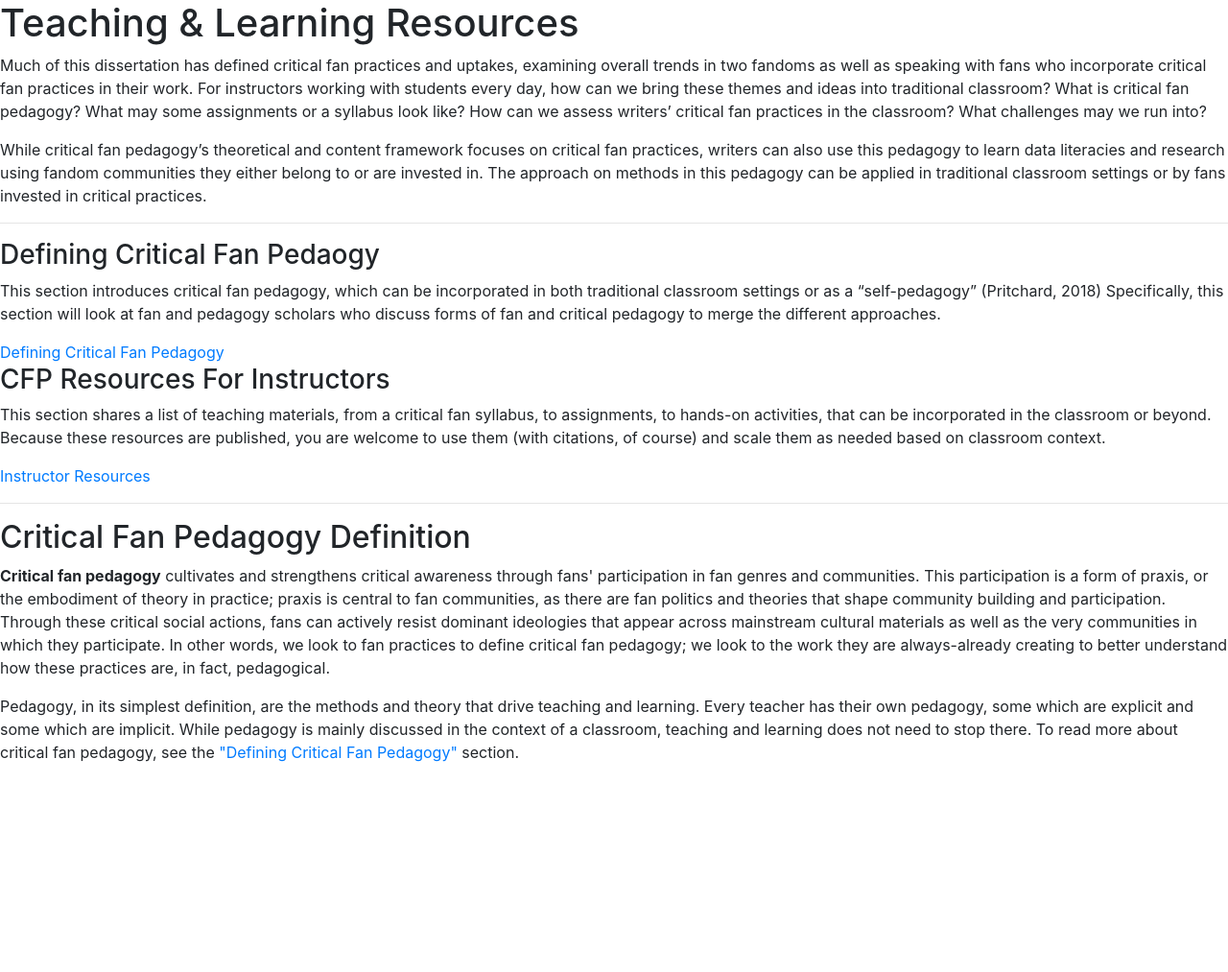
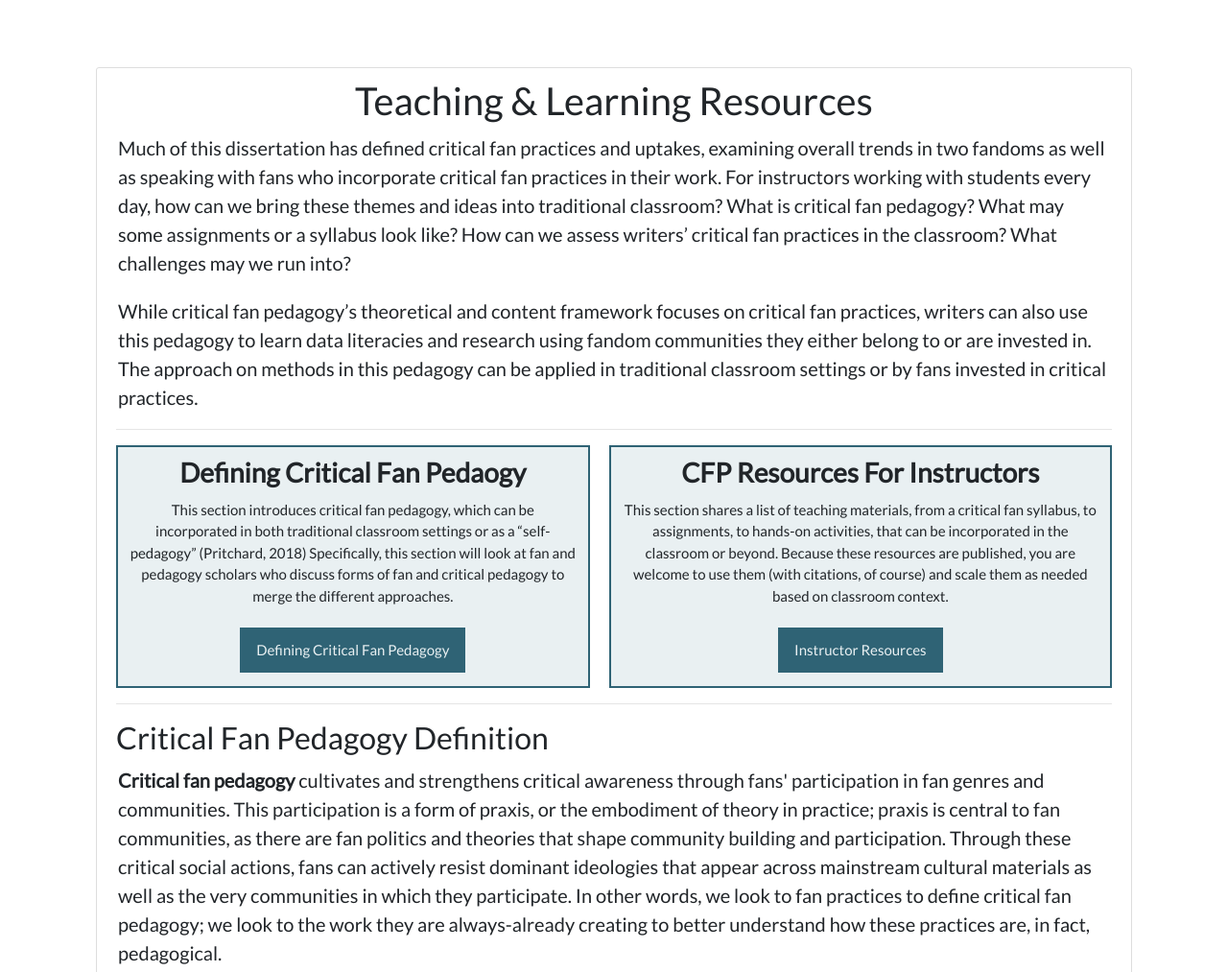
Before and after one commit to cara-messina/cft, a plain HTML site: page teaching/index.html in a window 1280 px wide. Shown: the top 1013 px of the page at 96% size. Before the commit the page ends 812 px from the top, so only its background shows below. Drawn offline with nearby package versions, Linux system fonts and the light colour scheme; files that its build step writes are made by us from their sources; the site is published under a folder, as on GitHub Pages, so addresses that start at the root find nothing.

Commit message:
Update index.html

```diff
--- a/teaching/index.html
+++ b/teaching/index.html
@@ -4,15 +4,15 @@
   <!-- Important metadata -->
   <meta charset="utf-8">
   <meta name="viewport" content="width=device-width, initial-scale=1.0, width=1000">
-  <link rel="shortcut icon" type="image/jpg" href="/static/images/Favicon_Flat-Teal.png"/>
+  <link rel="shortcut icon" type="image/jpg" href="./static/images/Favicon_Flat-Teal.png"/>
 
 
   <!-- TITLE! Change on every page -->
   <title>Critical Fan Toolkit - Teaching Path</title>
 
 <!-- Calling CSS and JS -->
-  <script src="/static/styles/main.js"></script>
-  <link rel="stylesheet" href="/static/styles/main.css">
+  <script src="./static/styles/main.js"></script>
+  <link rel="stylesheet" href="./static/styles/main.css">
 
 <!--Google Font API -->
 <link rel="stylesheet" href="https://fonts.googleapis.com/css?family=Poppins">
@@ -45,18 +45,18 @@
       <section>
         <h3>Defining Critical Fan Pedaogy</h3>
         <p>This section introduces critical fan pedagogy, which can be incorporated in both traditional classroom settings or as a “self-pedagogy” (Pritchard, 2018) Specifically, this section will look at fan and pedagogy scholars who discuss forms of fan and critical pedagogy to merge the different approaches.</p>
-        <a class="button" href="/teaching/about_cfp.html">Defining Critical Fan Pedagogy</a>
+        <a class="button" href="./teaching/about_cfp.html">Defining Critical Fan Pedagogy</a>
           </section>
       <section>
         <h3>CFP Resources For Instructors</h3>
         <p>This section shares a list of teaching materials, from a critical fan syllabus, to assignments, to hands-on activities, that can be incorporated in the classroom or beyond. Because these resources are published, you are welcome to use them (with citations, of course) and scale them as needed based on classroom context.</p>
-        <a class="button" href="/teaching/cfp_resources_instructors.html">Instructor Resources</a>
+        <a class="button" href="./teaching/cfp_resources_instructors.html">Instructor Resources</a>
         </section>
     </div>
     <hr>
   <h2>Critical Fan Pedagogy Definition</h2>
   <p><strong>Critical fan pedagogy</strong> cultivates and strengthens critical awareness through fans' participation in fan genres and communities. This participation is a form of praxis, or the embodiment of theory in practice; praxis is central to fan communities, as there are fan politics and theories that shape community building and participation. Through these critical social actions, fans can actively resist dominant ideologies that appear across mainstream cultural materials as well as the very communities in which they participate. In other words, we look to fan practices to define critical fan pedagogy; we look to the work they are always-already creating to better understand how these practices are, in fact, pedagogical.</p>
-  <p>Pedagogy, in its simplest definition, are the methods and theory that drive teaching and learning. Every teacher has their own pedagogy, some which are explicit and some which are implicit. While pedagogy is mainly discussed in the context of a classroom, teaching and learning does not need to stop there. To read more about critical fan pedagogy, see the <a href="/teaching/about_cfp.html">"Defining Critical Fan Pedagogy"</a> section. </p>
+  <p>Pedagogy, in its simplest definition, are the methods and theory that drive teaching and learning. Every teacher has their own pedagogy, some which are explicit and some which are implicit. While pedagogy is mainly discussed in the context of a classroom, teaching and learning does not need to stop there. To read more about critical fan pedagogy, see the <a href="./teaching/about_cfp.html">"Defining Critical Fan Pedagogy"</a> section. </p>
 
 
   </article>
```
